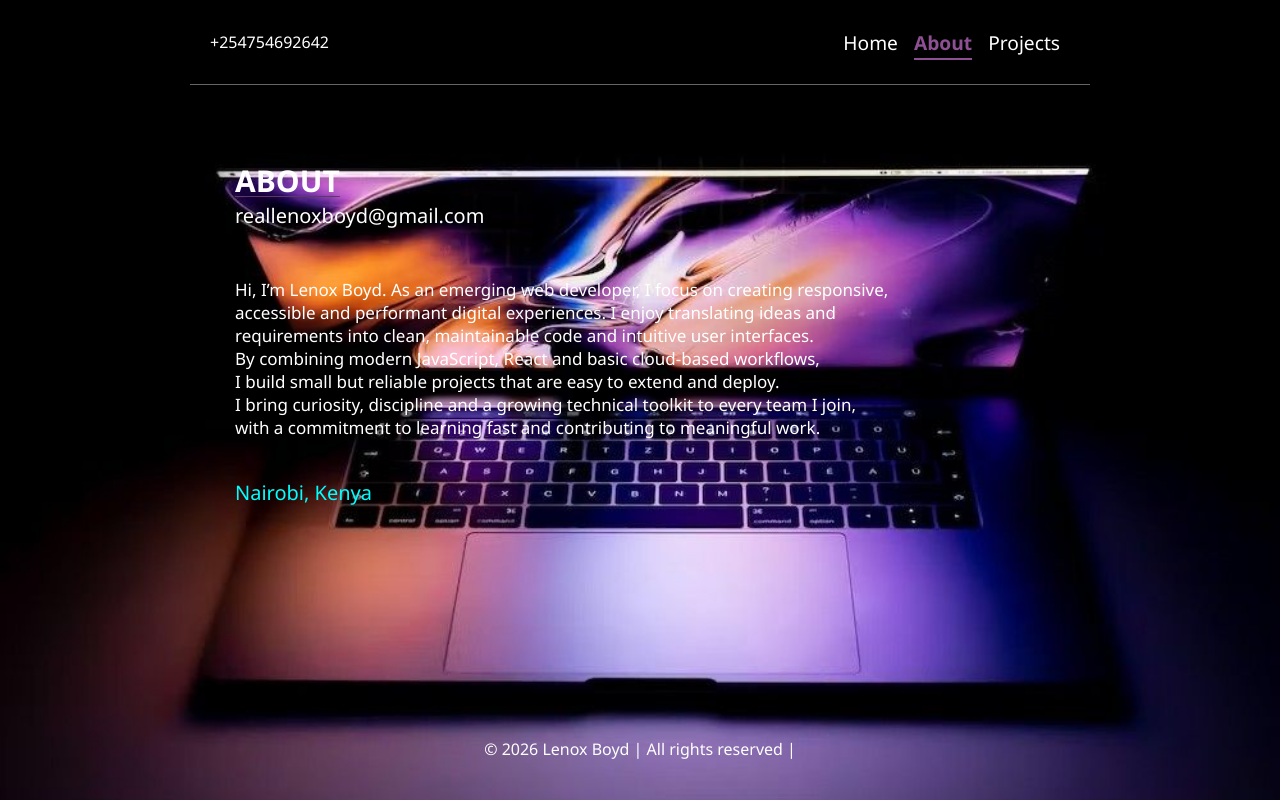
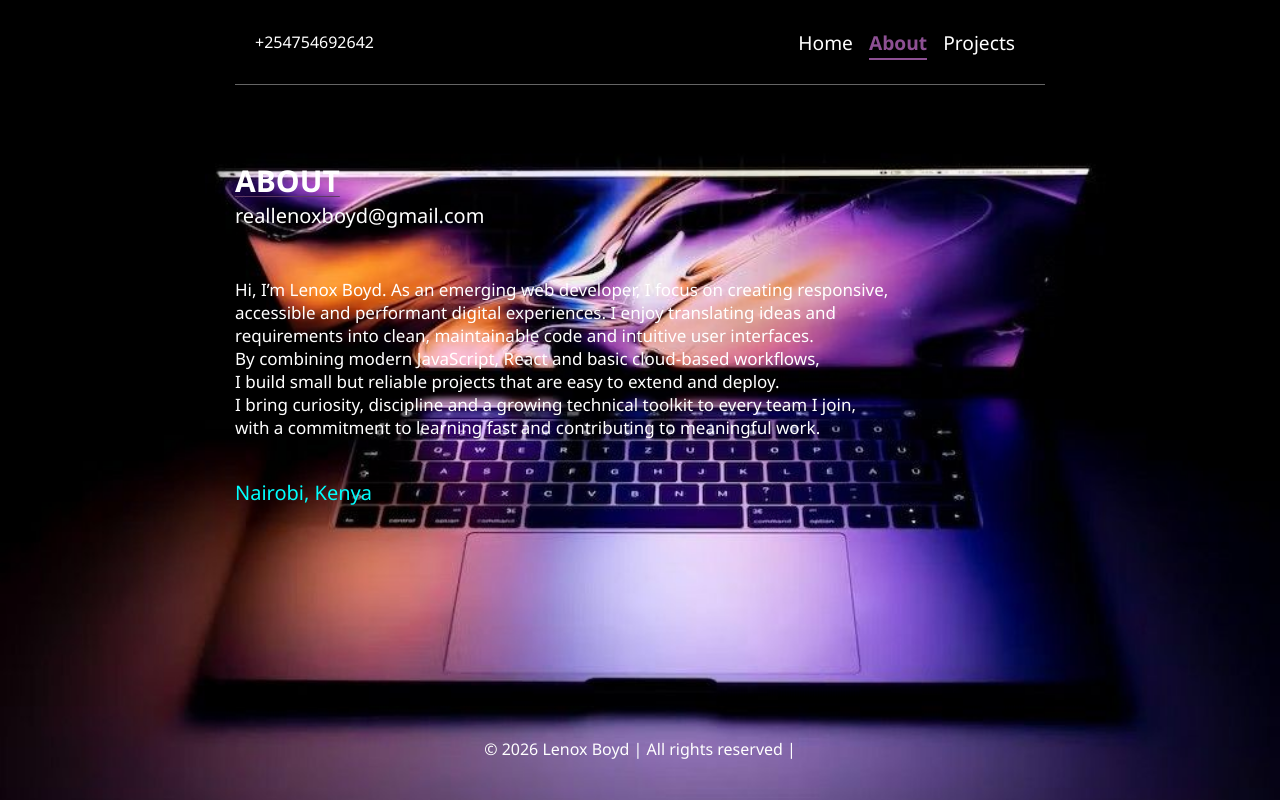
Before and after one commit to Top053/portfolio, a React (Vite) app: page /about in a window 1280 px wide. Built offline with nearby package versions, Linux system fonts and the light colour scheme.

Commit message:
final max width for nav bar and main

```diff
--- a/src/index.css
+++ b/src/index.css
@@ -33,7 +33,7 @@ main{
     padding:40px 20px;
     margin:0 auto ;
     width: 100%;
-    max-width:900px ;
+    max-width:810px ;
 
 }
 .main h1{
@@ -57,7 +57,7 @@ header {
 }
 .nav-bar{
     width: 100%;
-    max-width: 900px;
+    max-width: 810px;
     margin:0 auto;
     border-bottom: 1px solid rgba(255, 255, 255, 0.397);
     padding: 5px 20px;
```
